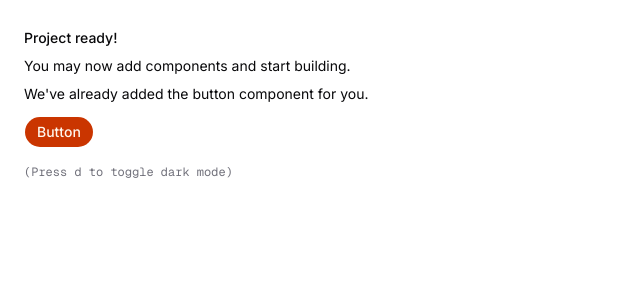
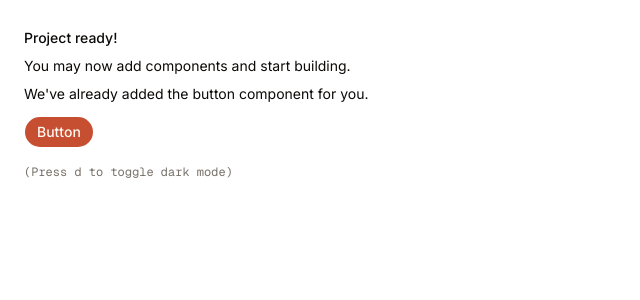
Before and after one commit to michroucka/pedicure-web, a Next.js app: page / in a window 1280 px wide. Shown: the top 300 px of the page, without its empty margins (0-640 px from the left). Built offline with nearby package versions, Linux system fonts and the light colour scheme.

Commit message:
update gitignore, edit color palette

```diff
--- a/app/globals.css
+++ b/app/globals.css
@@ -49,71 +49,70 @@
 
 :root {
     --background: oklch(1 0 0);
-    --foreground: oklch(0.141 0.005 285.823);
+    --foreground: oklch(0.145 0.006 75);
     --card: oklch(1 0 0);
-    --card-foreground: oklch(0.141 0.005 285.823);
+    --card-foreground: oklch(0.145 0.006 75);
     --popover: oklch(1 0 0);
-    --popover-foreground: oklch(0.141 0.005 285.823);
-    --primary: oklch(0.553 0.195 38.402);
-    --primary-foreground: oklch(0.98 0.016 73.684);
-    --secondary: oklch(0.967 0.001 286.375);
-    --secondary-foreground: oklch(0.21 0.006 285.885);
-    --muted: oklch(0.967 0.001 286.375);
-    --muted-foreground: oklch(0.552 0.016 285.938);
-    --accent: oklch(0.967 0.001 286.375);
-    --accent-foreground: oklch(0.21 0.006 285.885);
+    --popover-foreground: oklch(0.145 0.006 75);
+    --primary: oklch(0.58 0.16 35);
+    --primary-foreground: oklch(0.98 0.012 70);
+    --secondary: oklch(0.96 0.006 75);
+    --secondary-foreground: oklch(0.21 0.008 75);
+    --muted: oklch(0.96 0.006 75);
+    --muted-foreground: oklch(0.552 0.014 75);
+    --accent: oklch(0.94 0.03 40);
+    --accent-foreground: oklch(0.35 0.1 35);
     --destructive: oklch(0.577 0.245 27.325);
-    --border: oklch(0.92 0.004 286.32);
-    --input: oklch(0.92 0.004 286.32);
-    --ring: oklch(0.705 0.015 286.067);
-    --chart-1: oklch(0.837 0.128 66.29);
-    --chart-2: oklch(0.705 0.213 47.604);
-    --chart-3: oklch(0.646 0.222 41.116);
-    --chart-4: oklch(0.553 0.195 38.402);
-    --chart-5: oklch(0.47 0.157 37.304);
+    --border: oklch(0.91 0.008 75);
+    --input: oklch(0.91 0.008 75);
+    --ring: oklch(0.63 0.14 35);
+    --chart-1: oklch(0.87 0.06 40);
+    --chart-2: oklch(0.72 0.13 38);
+    --chart-3: oklch(0.63 0.17 35);
+    --chart-4: oklch(0.47 0.15 35);
+    --chart-5: oklch(0.28 0.1 35);
     --radius: 0.625rem;
-    --sidebar: oklch(0.985 0 0);
-    --sidebar-foreground: oklch(0.141 0.005 285.823);
-    --sidebar-primary: oklch(0.646 0.222 41.116);
-    --sidebar-primary-foreground: oklch(0.98 0.016 73.684);
-    --sidebar-accent: oklch(0.967 0.001 286.375);
-    --sidebar-accent-foreground: oklch(0.21 0.006 285.885);
-    --sidebar-border: oklch(0.92 0.004 286.32);
-    --sidebar-ring: oklch(0.705 0.015 286.067);
+    --sidebar: oklch(0.985 0.004 75);
+    --sidebar-foreground: oklch(0.145 0.006 75);
+    --sidebar-primary: oklch(0.58 0.16 35);
+    --sidebar-primary-foreground: oklch(0.98 0.012 70);
+    --sidebar-accent: oklch(0.96 0.006 75);
+    --sidebar-accent-foreground: oklch(0.21 0.008 75);
+    --sidebar-border: oklch(0.91 0.008 75);
+    --sidebar-ring: oklch(0.63 0.14 35);
 }
-
 .dark {
-    --background: oklch(0.141 0.005 285.823);
-    --foreground: oklch(0.985 0 0);
-    --card: oklch(0.21 0.006 285.885);
-    --card-foreground: oklch(0.985 0 0);
-    --popover: oklch(0.21 0.006 285.885);
-    --popover-foreground: oklch(0.985 0 0);
-    --primary: oklch(0.47 0.157 37.304);
-    --primary-foreground: oklch(0.98 0.016 73.684);
-    --secondary: oklch(0.274 0.006 286.033);
-    --secondary-foreground: oklch(0.985 0 0);
-    --muted: oklch(0.274 0.006 286.033);
-    --muted-foreground: oklch(0.705 0.015 286.067);
-    --accent: oklch(0.274 0.006 286.033);
-    --accent-foreground: oklch(0.985 0 0);
+    --background: oklch(0.145 0.006 75);
+    --foreground: oklch(0.985 0.004 75);
+    --card: oklch(0.21 0.008 75);
+    --card-foreground: oklch(0.985 0.004 75);
+    --popover: oklch(0.21 0.008 75);
+    --popover-foreground: oklch(0.985 0.004 75);
+    --primary: oklch(0.63 0.17 35);
+    --primary-foreground: oklch(0.98 0.012 70);
+    --secondary: oklch(0.274 0.008 75);
+    --secondary-foreground: oklch(0.985 0.004 75);
+    --muted: oklch(0.274 0.008 75);
+    --muted-foreground: oklch(0.705 0.014 75);
+    --accent: oklch(0.32 0.05 38);
+    --accent-foreground: oklch(0.9 0.03 45);
     --destructive: oklch(0.704 0.191 22.216);
     --border: oklch(1 0 0 / 10%);
     --input: oklch(1 0 0 / 15%);
-    --ring: oklch(0.552 0.016 285.938);
-    --chart-1: oklch(0.837 0.128 66.29);
-    --chart-2: oklch(0.705 0.213 47.604);
-    --chart-3: oklch(0.646 0.222 41.116);
-    --chart-4: oklch(0.553 0.195 38.402);
-    --chart-5: oklch(0.47 0.157 37.304);
-    --sidebar: oklch(0.21 0.006 285.885);
-    --sidebar-foreground: oklch(0.985 0 0);
-    --sidebar-primary: oklch(0.705 0.213 47.604);
-    --sidebar-primary-foreground: oklch(0.98 0.016 73.684);
-    --sidebar-accent: oklch(0.274 0.006 286.033);
-    --sidebar-accent-foreground: oklch(0.985 0 0);
+    --ring: oklch(0.552 0.014 75);
+    --chart-1: oklch(0.87 0.06 40);
+    --chart-2: oklch(0.72 0.13 38);
+    --chart-3: oklch(0.63 0.17 35);
+    --chart-4: oklch(0.47 0.15 35);
+    --chart-5: oklch(0.28 0.1 35);
+    --sidebar: oklch(0.21 0.008 75);
+    --sidebar-foreground: oklch(0.985 0.004 75);
+    --sidebar-primary: oklch(0.63 0.17 35);
+    --sidebar-primary-foreground: oklch(0.98 0.012 70);
+    --sidebar-accent: oklch(0.274 0.008 75);
+    --sidebar-accent-foreground: oklch(0.985 0.004 75);
     --sidebar-border: oklch(1 0 0 / 10%);
-    --sidebar-ring: oklch(0.552 0.016 285.938);
+    --sidebar-ring: oklch(0.552 0.014 75);
 }
 
 @layer base {
```
Also changed, not shown: 1 other file (tests, documents, lock files or other folders).
